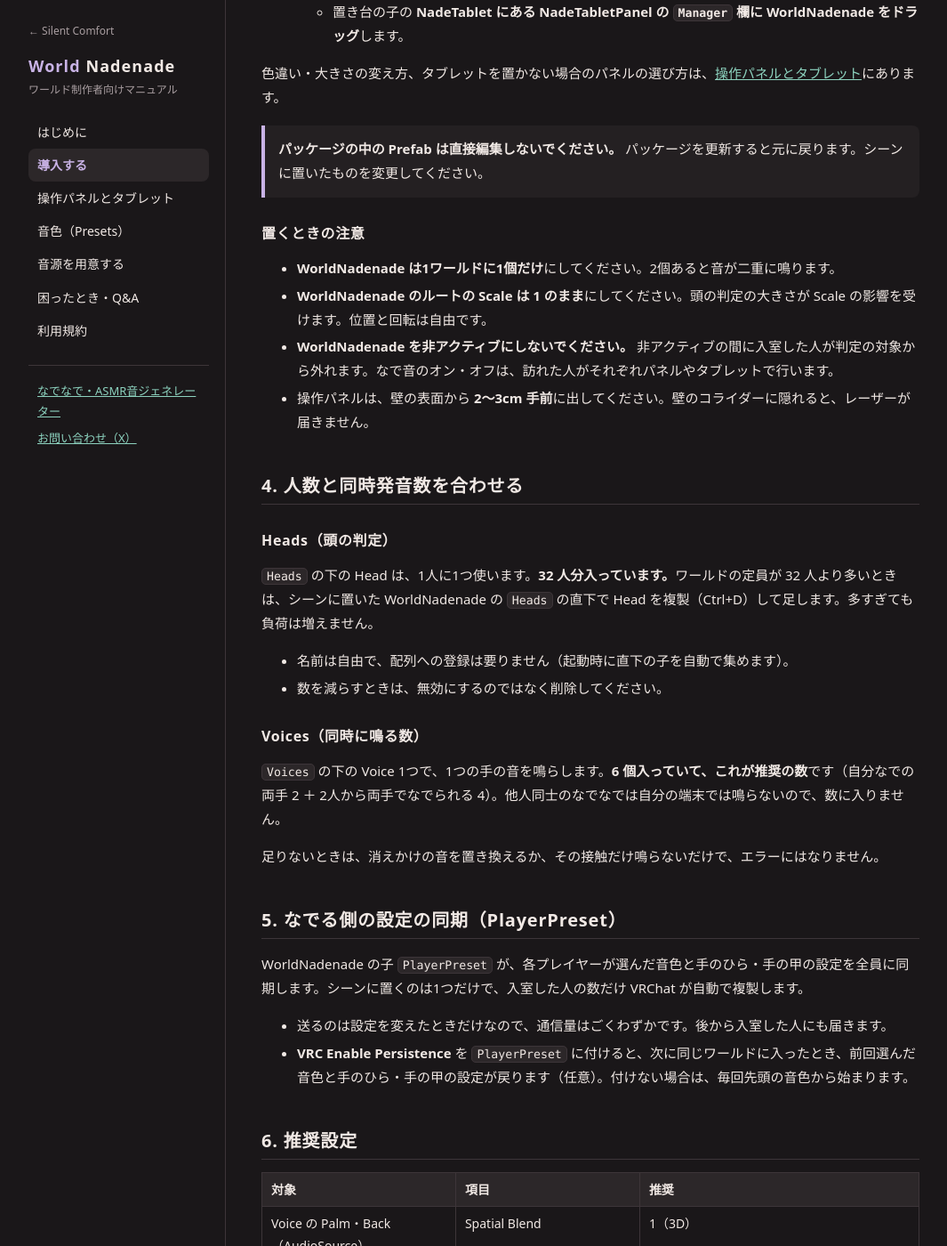
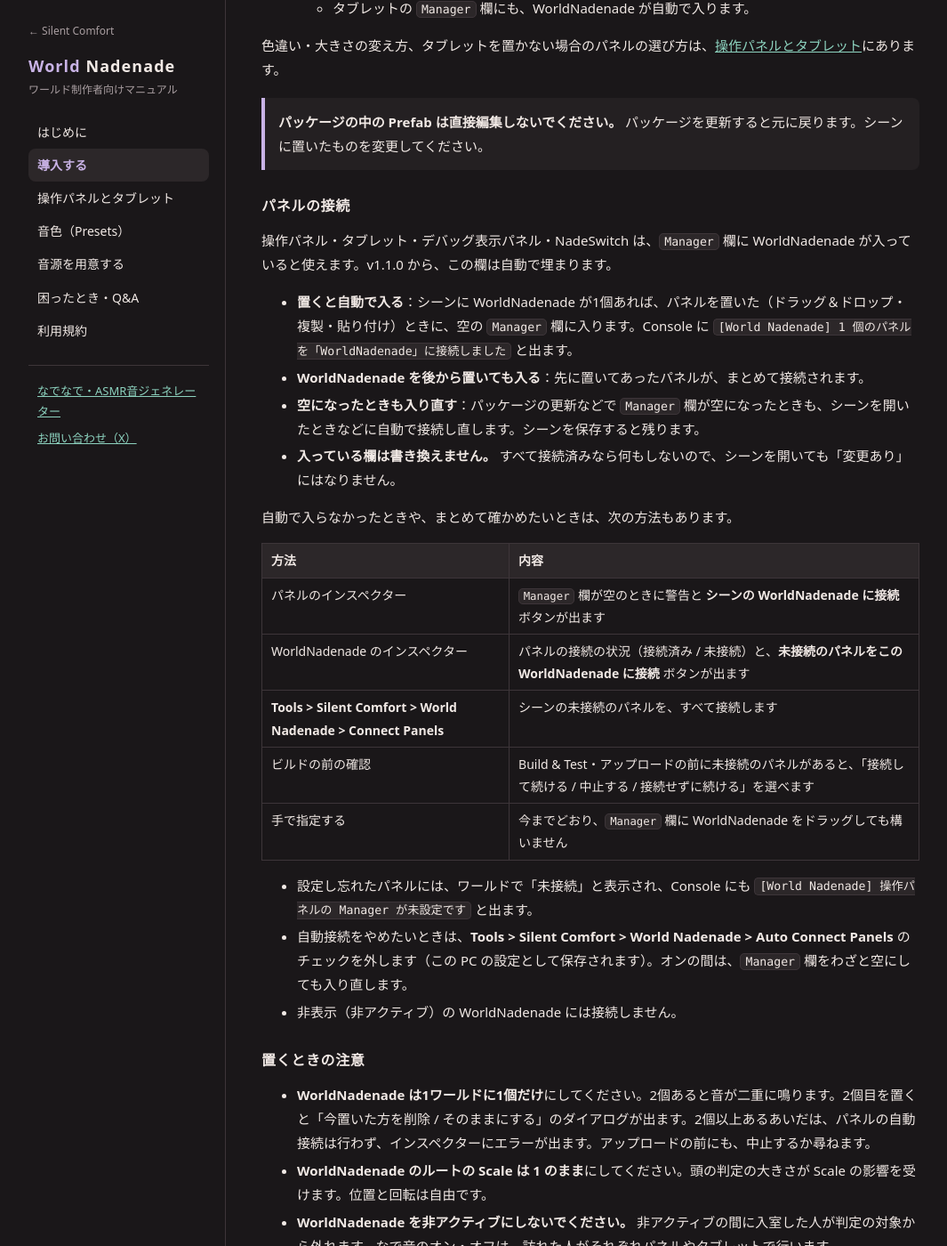
Before and after one commit to silent-dandy/silent-dandy.github.io, a Jekyll site: the page built from world-nadenade/setup.md, in a window 1280 px wide and 1400 px high, scrolled down 1466 px. Shown: the whole window at 89% size, without its empty margins (66-1131 px from the left). Built offline with Jekyll 4.4.1, drawn with Linux system fonts in a browser that asks for light colours; some of the changed text lies outside the part shown.

Commit message:
World Nadenade マニュアルを v1.1.0 に合わせる
- 導入する：パネル・タブレットの Manager 欄が自動で入ることを書き、「パネルの接続」の節を追加。
  2個目の WorldNadenade のダイアログ、公開前のチェック、更新時の接続し直しを追記
- 操作パネルとタブレット：ドラッグの手順を自動接続に変更（パネル・タブレット・NadeSwitch・デバッグ表示パネル）
- 困ったとき・Q&A：「未接続」の対処を Connect Panels に、自動接続まわりの症状を追加
- はじめに：最新版を v1.1.0 にし、更新履歴を追加

Co-Authored-By: Claude Opus 5.5 <noreply@anthropic.com>
Claude-Session: https://claude.ai/code/session_017Uvu75L8crWtrof6zyata6

```diff
--- a/world-nadenade/setup.md
+++ b/world-nadenade/setup.md
@@ -33,20 +33,42 @@ description: World Nadenade をワールドに入れて、動作を確かめる
 
 Prefab は Project ウィンドウの **Packages > World Nadenade** の中にあります。次の3つを置けば使えます。
 
-1. **本体**：`WorldNadenade.prefab` を Hierarchy の好きな場所に **1個だけ**置きます。
+1. **本体**：`WorldNadenade.prefab` を Hierarchy の好きな場所に **1個だけ**置きます。**パネルやタブレットより先に置いてください。**
 2. **壁の操作パネル**：`Prefabs/ControlPanel` から選んで、壁など操作パネルを出したい場所に置き、表示面を部屋の側に向けます（例：`NadeControlPanel_Smoke_TabletNote`）。何枚でも置けます。
-   - 置いたパネルの **NadeControlPanel の `Manager` 欄に WorldNadenade をドラッグ**します。
-   - 設定し忘れたパネルには「未接続」と表示され、Console にも `[World Nadenade] 操作パネルの Manager が未設定です` と出ます。
+   - 置くと、NadeControlPanel の `Manager` 欄に WorldNadenade が**自動で入ります**（[パネルの接続](#connect)）。
 3. **タブレット**（任意）：`Prefabs/Tablet` から選んで置きます（例：`NadeTablet_Smoke_Gray_CradleWoodLight`）。置き台つきは、置き台の原点（背板の裏面）を壁の表面に合わせ、床から 1.0〜1.2 m 程度の高さにします。
-   - 置き台の子の **NadeTablet にある NadeTabletPanel の `Manager` 欄に WorldNadenade をドラッグ**します。
+   - タブレットの `Manager` 欄にも、WorldNadenade が自動で入ります。
 
 色違い・大きさの変え方、タブレットを置かない場合のパネルの選び方は、[操作パネルとタブレット](panel.html)にあります。
 
 > **パッケージの中の Prefab は直接編集しないでください。** パッケージを更新すると元に戻ります。シーンに置いたものを変更してください。
 
+### パネルの接続 {#connect}
+
+操作パネル・タブレット・デバッグ表示パネル・NadeSwitch は、`Manager` 欄に WorldNadenade が入っていると使えます。v1.1.0 から、この欄は自動で埋まります。
+
+- **置くと自動で入る**：シーンに WorldNadenade が1個あれば、パネルを置いた（ドラッグ＆ドロップ・複製・貼り付け）ときに、空の `Manager` 欄に入ります。Console に `[World Nadenade] 1 個のパネルを「WorldNadenade」に接続しました` と出ます。
+- **WorldNadenade を後から置いても入る**：先に置いてあったパネルが、まとめて接続されます。
+- **空になったときも入り直す**：パッケージの更新などで `Manager` 欄が空になったときも、シーンを開いたときなどに自動で接続し直します。シーンを保存すると残ります。
+- **入っている欄は書き換えません。** すべて接続済みなら何もしないので、シーンを開いても「変更あり」にはなりません。
+
+自動で入らなかったときや、まとめて確かめたいときは、次の方法もあります。
+
+| 方法 | 内容 |
+|---|---|
+| パネルのインスペクター | `Manager` 欄が空のときに警告と **シーンの WorldNadenade に接続** ボタンが出ます |
+| WorldNadenade のインスペクター | パネルの接続の状況（接続済み / 未接続）と、**未接続のパネルをこの WorldNadenade に接続** ボタンが出ます |
+| **Tools > Silent Comfort > World Nadenade > Connect Panels** | シーンの未接続のパネルを、すべて接続します |
+| ビルドの前の確認 | Build & Test・アップロードの前に未接続のパネルがあると、「接続して続ける / 中止する / 接続せずに続ける」を選べます |
+| 手で指定する | 今までどおり、`Manager` 欄に WorldNadenade をドラッグしても構いません |
+
+- 設定し忘れたパネルには、ワールドで「未接続」と表示され、Console にも `[World Nadenade] 操作パネルの Manager が未設定です` と出ます。
+- 自動接続をやめたいときは、**Tools > Silent Comfort > World Nadenade > Auto Connect Panels** のチェックを外します（この PC の設定として保存されます）。オンの間は、`Manager` 欄をわざと空にしても入り直します。
+- 非表示（非アクティブ）の WorldNadenade には接続しません。
+
 ### 置くときの注意
 
-- **WorldNadenade は1ワールドに1個だけ**にしてください。2個あると音が二重に鳴ります。
+- **WorldNadenade は1ワールドに1個だけ**にしてください。2個あると音が二重に鳴ります。2個目を置くと「今置いた方を削除 / そのままにする」のダイアログが出ます。2個以上あるあいだは、パネルの自動接続は行わず、インスペクターにエラーが出ます。アップロードの前にも、中止するか尋ねます。
 - **WorldNadenade のルートの Scale は 1 のまま**にしてください。頭の判定の大きさが Scale の影響を受けます。位置と回転は自由です。
 - **WorldNadenade を非アクティブにしないでください。** 非アクティブの間に入室した人が判定の対象から外れます。なで音のオン・オフは、訪れた人がそれぞれパネルやタブレットで行います。
 - 操作パネルは、壁の表面から **2〜3cm 手前**に出してください。壁のコライダーに隠れると、レーザーが届きません。
@@ -133,6 +155,7 @@ WorldNadenade の子 `PlayerPreset` が、各プレイヤーが選んだ音色
 - [ ] NadeManager の `Debug Mode` をオフにする（デバッグ表示パネルは自動で隠れるので、削除しなくて構いません）
 - [ ] NadeManager の `Force Language` を空欄にする（入れたままだと、全員の表示がその言語に固定されます）
 - [ ] **Tools > Silent Comfort > World Nadenade > Check Presets** で警告が出ない
+- [ ] WorldNadenade のインスペクターで、パネルが「未接続 0」になっている（ビルドの前の確認でダイアログが出ない）
 - [ ] 自分で足した音源が、ワールドで使ってよいものか確かめた（[音源を用意する](soundpack.html)）
 - [ ] Android 向けにもビルドし、Quest 単機で日本語の表示と負荷を確かめた
 
@@ -141,4 +164,6 @@ WorldNadenade の子 `PlayerPreset` が、各プレイヤーが選んだ音色
 VCC / ALCOM の **Manage Project** で、World Nadenade の新しいバージョンを選びます。BOOTH から入れた場合も同じです。
 
 - シーンに置いた Prefab の変更（Manager の指定、追加した音色など）は、更新しても残ります。
+- 万一 `Manager` 欄が空になっても、シーンを開いたときに自動で接続し直します（v1.1.0 以降。[パネルの接続](#connect)）。
+- 各版の変更点は[はじめに](index.html)の更新履歴にあります。
 - 変更内容は BOOTH の配布ページと、このマニュアルでお知らせします。
```
Also changed, not shown: world-nadenade/faq.md (+4 -2 lines), world-nadenade/index.md (+9 -1 lines), world-nadenade/panel.md (+4 -4 lines).
